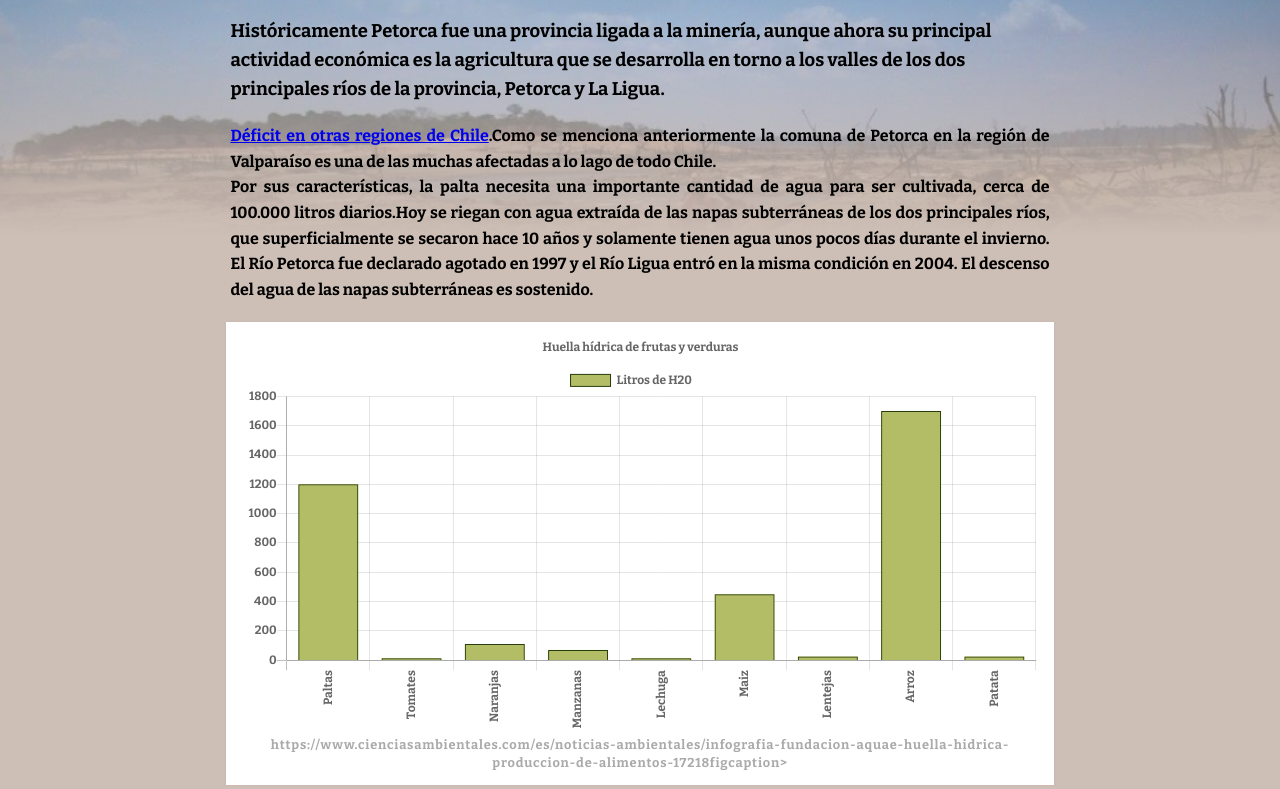
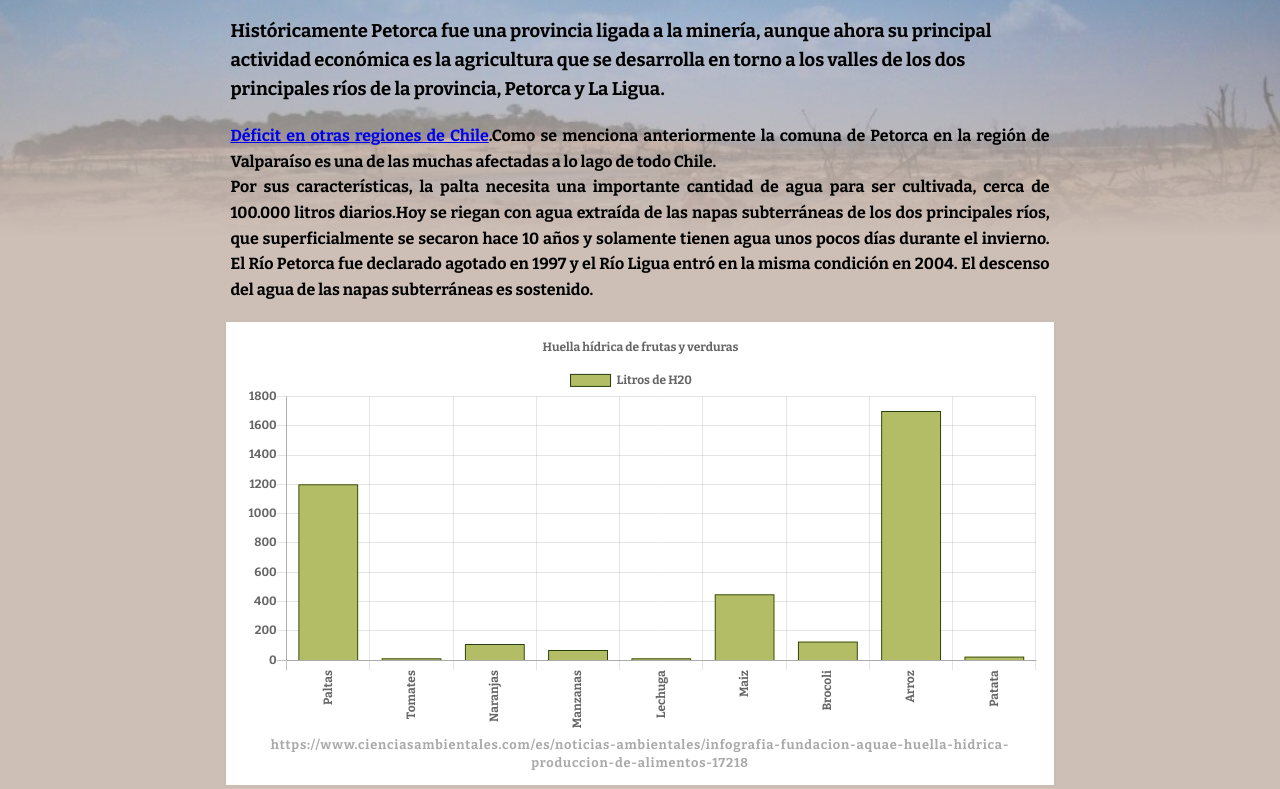
Before and after one commit to murimu/clase-09, a plain HTML site: page page-2.html in a window 1280 px wide. Shown: the part 163-952 px from the top of the page. Drawn offline with nearby package versions, Linux system fonts and the light colour scheme.

Commit message:
Update page-2.html

```diff
--- a/page-2.html
+++ b/page-2.html
@@ -55,7 +55,8 @@
              <br>Por sus características, la palta necesita una importante cantidad de agua para ser cultivada, cerca de 100.000 litros diarios.Hoy se riegan con agua extraída de las napas subterráneas de los dos principales ríos, que superficialmente se secaron hace 10 años y solamente tienen agua unos pocos días durante el invierno. El Río Petorca fue declarado agotado en 1997 y el Río Ligua entró en la misma condición en 2004. El descenso del agua de las napas subterráneas es sostenido. </p>
             <figure>
                 <canvas id="uci"></canvas>
-                <figcaption> https://www.cienciasambientales.com/es/noticias-ambientales/infografia-fundacion-aquae-huella-hidrica-produccion-de-alimentos-17218figcaption>
+
+                 <figcaption>https://www.cienciasambientales.com/es/noticias-ambientales/infografia-fundacion-aquae-huella-hidrica-produccion-de-alimentos-17218</figcaption>
             </figure>
             <p>La provincia de Petorca es la segunda con mayor cultivo de aguacates del país. Según cifras de Modatima, entre 2016 y 2017 la Asociación Gremial de Agricultores de la Provincia
                de Petorca, exportó 25 millones de toneladas del fruto; en otras palabras "se utilizó 9.650 millones de litros de agua".</p>
@@ -73,7 +74,7 @@
           new Chart(document.getElementById('uci').getContext('2d'), {
               type: 'bar',
               data: {
-                  labels: ["Paltas", "Tomates", "Naranjas", "Manzanas","Lechuga", "Maiz", "Lentejas", "Arroz", "Patata"],
+                  labels: ["Paltas", "Tomates", "Naranjas", "Manzanas","Lechuga", "Maiz", "Brocoli", "Arroz", "Patata"],
                   datasets: [{
                       label: 'Litros de H20',
                       borderColor: '#263D0D',
@@ -81,7 +82,7 @@
                       borderWidth: 1,
                       pointRadius: 2,
                       lineTension: 0,
-                      data: [1200, 13, 110, 70,13, 450, 25, 1700, 25]
+                      data: [1200, 13, 110, 70,13, 450, 128, 1700, 25]
                   }]
               },
               options: {
```
